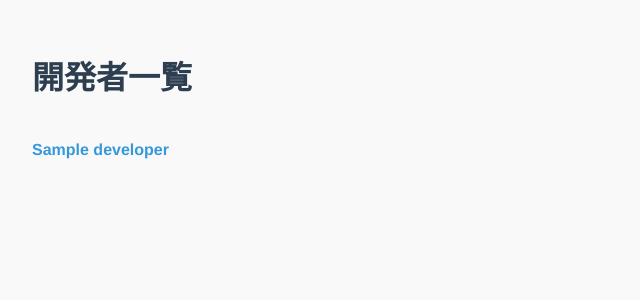
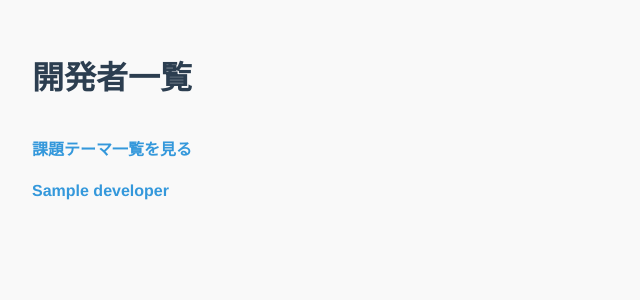
Before and after one commit to zusu14/kadai10_php_all, a PHP site: template app/views/developer_list.php in a window 1280 px wide. Shown: the top 300 px of the page, without its empty margins (0-640 px from the left). Run offline with PHP 8.4, Linux system fonts and the light colour scheme; the template is opened without the code that fills it: most values are stand-ins (such as "Sample title", 1, 10 or a date in 2020).

Commit message:
04 トップページ一覧同士のリンク追加

```diff
--- a/app/views/developer_list.php
+++ b/app/views/developer_list.php
@@ -7,6 +7,9 @@
 </head>
 <body>
   <h1>開発者一覧</h1>
+  <nav>
+    <p><a href="index.php?page=kadai_themes">課題テーマ一覧を見る</a></p>
+  </nav>
   <ul>
     <?php foreach ($developers as $developer): ?>
       <li>
--- a/app/views/kadai_theme_list.php
+++ b/app/views/kadai_theme_list.php
@@ -8,6 +8,9 @@
 </head>
 <body>
   <h1>課題テーマ一覧</h1>
+  <nav>
+    <p><a href="index.php?page=developers">開発者一覧を見る</a></p>
+  </nav>
   <ul>
     <?php foreach ($kadai_themes as $kadai_theme): ?>
     <li>
```
